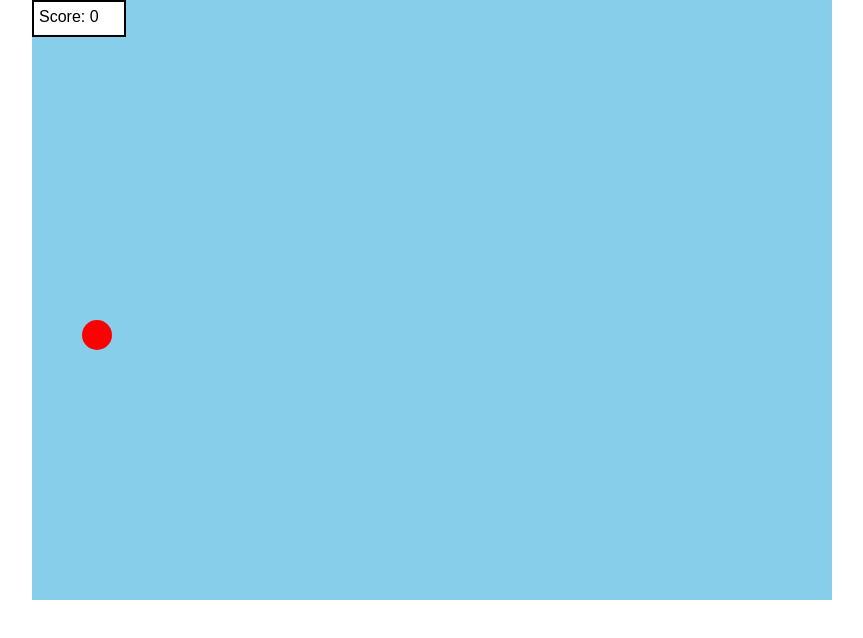
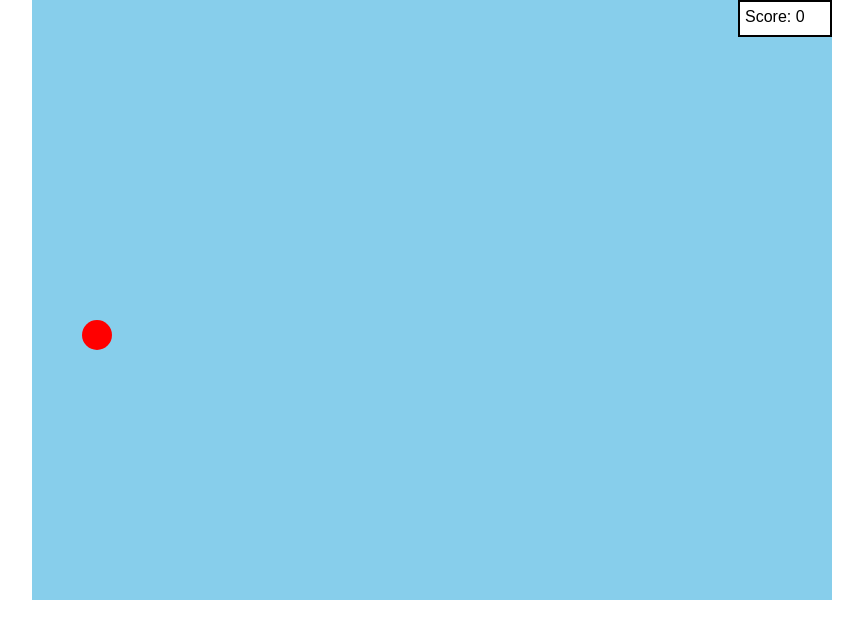
Before and after one commit to mrajaona/reactjs-simple-game, a React (Create React App) app: page / in a window 1280 px wide. Shown: the top 638 px of the page, without its empty margins (208-1071 px from the left). Built offline with nearby package versions, Linux system fonts and the light colour scheme.

Commit message:
move score because it hides the bird

```diff
--- a/src/view/interface/GameBox.module.scss
+++ b/src/view/interface/GameBox.module.scss
@@ -21,7 +21,7 @@
 		z-index: 10;
 		position: absolute;
 		top: 0;
-		left: 0;
+		right: 0;
 
 		min-height: 23px;
 		min-width: 80px;
```
